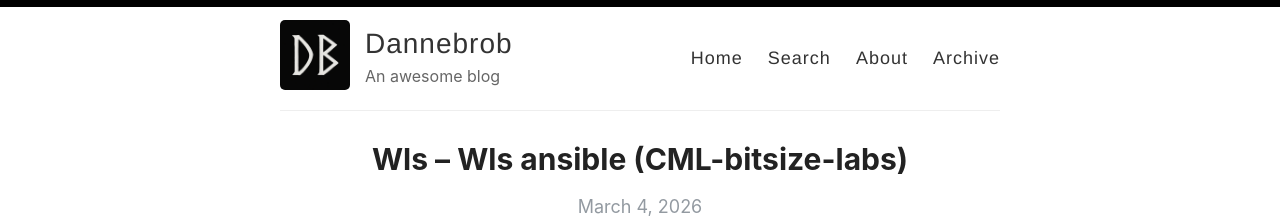
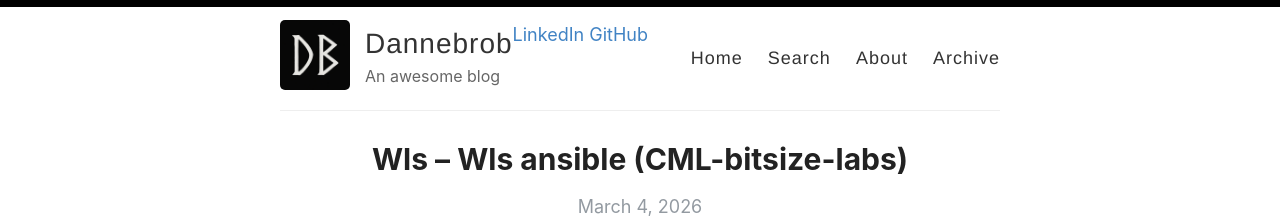
Before and after one commit to dannebrob/dannebrob.github.io, a Jekyll site: the page built from index.html, in a window 1280 px wide. Shown: the top 218 px of the page. Built offline with Jekyll 4.4.1, drawn with Linux system fonts in a browser that asks for light colours; the list of posts is cut into pages by our own code.

Commit message:
Update default.html with social links

```diff
--- a/_layouts/default.html
+++ b/_layouts/default.html
@@ -33,6 +33,11 @@
               <a href="{{ site.baseurl }}/about">About</a>
               <a href="{{ site.baseurl }}/archive">Archive</a>
             </nav>
+
+            <div class="social-links">
+                <a href="https://www.linkedin.com/in/DITT-NAMN" target="_blank">LinkedIn</a>
+                <a href="https://github.com/DITT-GITHUB" target="_blank">GitHub</a>
+            </div>
           </header>
         </div>
       </div>
```
